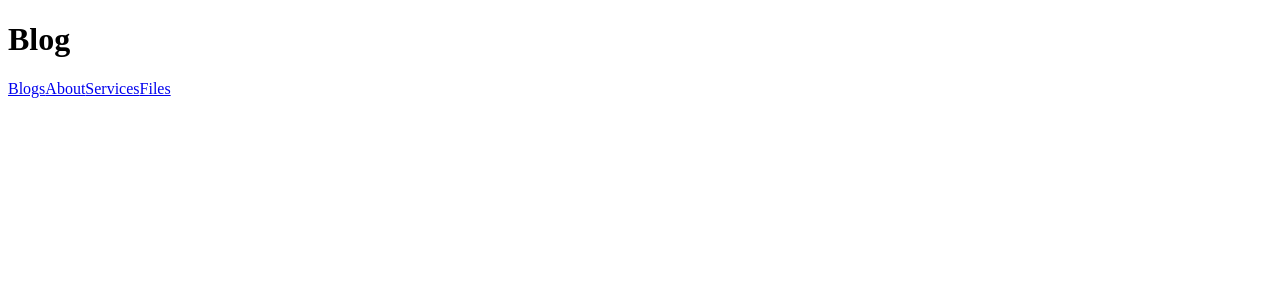
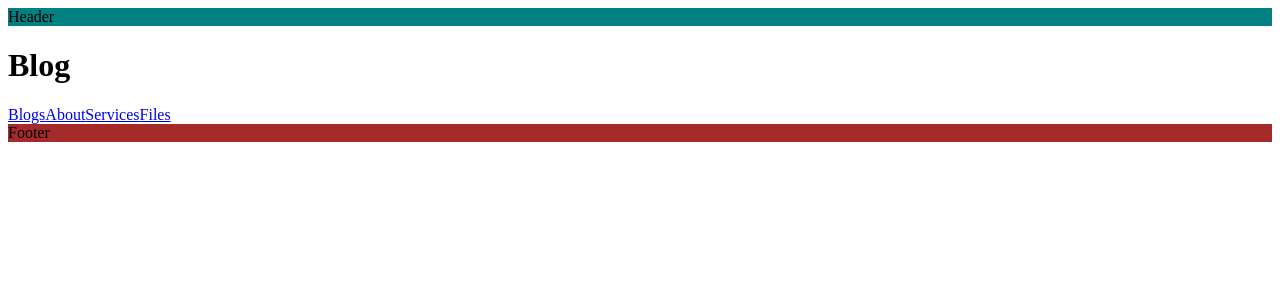
Before and after one commit to Shivani6668/Next_JS_Learning, a Next.js app in the folder First_Next_App/: page / in a window 1280 px wide. Shown: the top 300 px of the page. Built offline with nearby package versions, Linux system fonts and the light colour scheme.

Commit message:
Reusable Layout

```diff
--- a/First_Next_App/app/layout.js
+++ b/First_Next_App/app/layout.js
@@ -1,27 +1,11 @@
-import { Geist, Geist_Mono } from "next/font/google";
-
-const geistSans = Geist({
-  variable: "--font-geist-sans",
-  subsets: ["latin"],
-});
-
-const geistMono = Geist_Mono({
-  variable: "--font-geist-mono",
-  subsets: ["latin"],
-});
-
-export const metadata = {
-  title: "Create Next App",
-  description: "Generated by create next app",
-};
-
 export default function RootLayout({ children }) {
   return (
     <html lang="en">
       <body
-        className={`${geistSans.variable} ${geistMono.variable} antialiased`}
       >
-        {children}
+    <header style={{background:"teal"}}>Header</header>
+     {children}
+      <footer style={{background:"brown"}}>Footer</footer>
       </body>
     </html>
   );
```
Also changed, not shown: First_Next_App/app/services/layout.js (added, +10 -0 lines).
